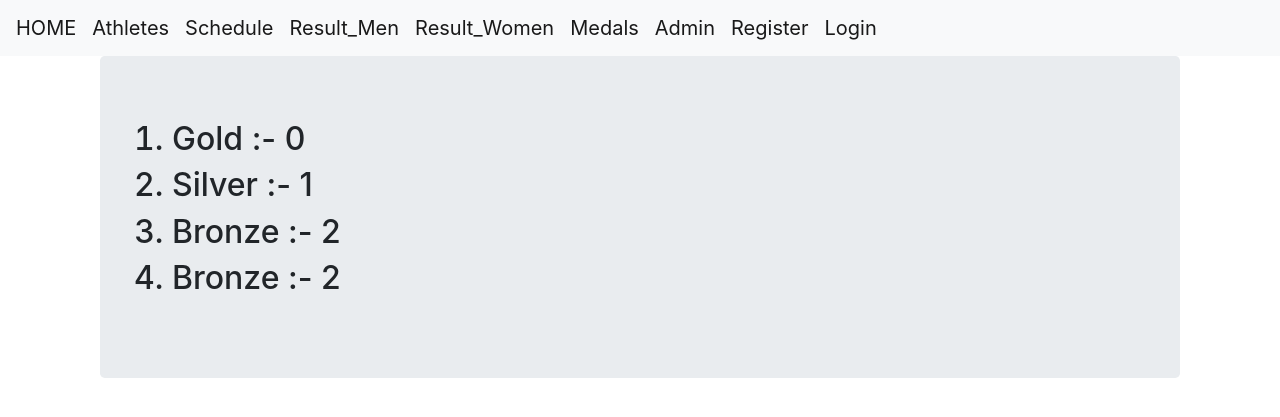
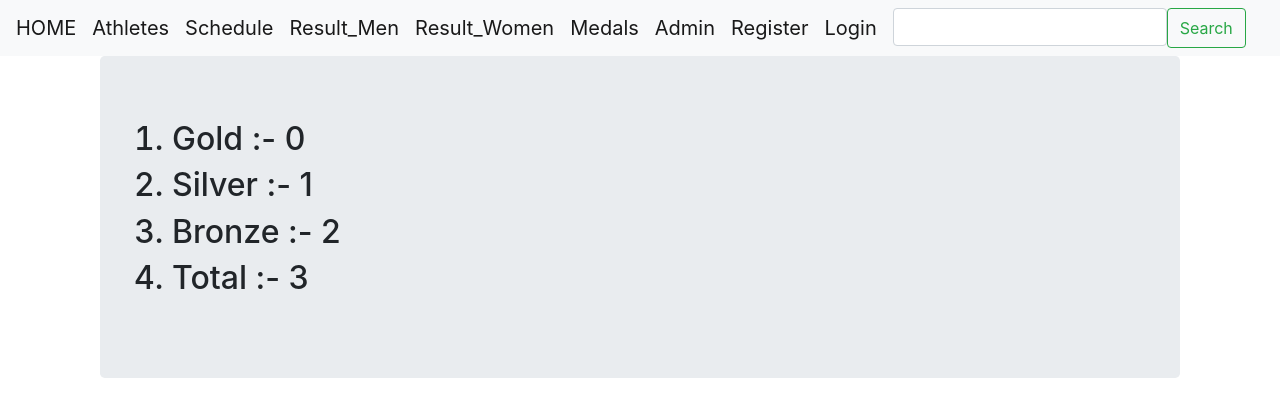
Before and after one commit to manohar2509/Sports-Management-System, a Django app: page /sangarsh/medals/8/ in a window 1280 px wide. Shown: the top 417 px of the page. Run offline with Django 3.2, Linux system fonts and the light colour scheme; data comes from the database, SQL or seed files in the repository; both versions use the stored data as it was after the commit; some libraries are stand-ins or nearby versions.

Commit message:
commit-3

```diff
--- a/basic_app/admin.py
+++ b/basic_app/admin.py
@@ -12,10 +12,12 @@ class mymodel(admin.ModelAdmin):
 class mymodel1(admin.ModelAdmin):
     list_display = ['sport','gold_medal','silver_medal','bronze_medal']
     list_editable = ['gold_medal','silver_medal','bronze_medal']
+    # i = 'gold_medal'+'silver_medal'+'bronze_medal'
 class mymodel2(admin.ModelAdmin):
     model=Medals
     list_display = ['country','gold_medal','silver_medal','bronze_medal','total_medals']
     list_editable = ['gold_medal','silver_medal','bronze_medal','total_medals']
+    #prepopulated_fields = {'total_medals':sum(['gold_medal','silver_medal','bronze_medal'])}
 admin.site.register(UserProfileInfo,mymodel)
 admin.site.register(Result_Men,mymodel1)
 admin.site.register(Result_Women,mymodel1)
--- a/basic_app/models.py
+++ b/basic_app/models.py
@@ -96,6 +96,14 @@ class Medals(models.Model):
     silver_medal = models.PositiveIntegerField(default=0)
     bronze_medal = models.PositiveIntegerField(default=0)
     total_medals = models.PositiveIntegerField(default=0)
+    # @property
+    # def total_medals(self):
+    #     total_medals = self.gold_medal + self.silver_medal + self.silver_medal
+    #     return total_medals
+    def save(self):
+        self.total_medals=0
+        self.total_medals = self.gold_medal + self.silver_medal + self.silver_medal
+        return super(Medals, self).save()
     class Meta:
         ordering = ['gold_medal','silver_medal','bronze_medal','total_medals']
     def __str__(self):
--- a/basic_app/urls.py
+++ b/basic_app/urls.py
@@ -6,6 +6,7 @@ urlpatterns = [
  path('room_list',views.RoomListView,name = 'room'),
  path('booking_list/',views.BookingListView.as_view(),name = 'booking'),
  path('room/<category>/',views.RoomDetailView.as_view(),name = 'RoomDetailView'),
+ path('search/',views.search,name='search'),
  #path('book/',views.BookingView,name = 'avail'),
  path('schedule',views.schedule,name = 'schedule'),
  path('booking_list/<int:pk>/',views.BookingDetailView.as_view(),name = "book_detail"),
--- a/basic_app/views.py
+++ b/basic_app/views.py
@@ -153,7 +153,13 @@ def BookingView(request):
             book_form = availform()
       return render(request,"basic_app/avail_form.html",{"book_form":book_form,"booked":booked})
 
-
+def search(request):
+    if request.method == 'POST':
+        searched = request.POST['search']
+        athlete = models.UserProfileInfo.objects.filter(user__username__icontains = searched)
+        return render(request,"basic_app/search.html",{'searched':searched,'athlete':athlete})
+    else:
+        return render(request,"basic_app/search.html",{})
 def register(request):
 
     registered = False
--- a/templates/basic_app/base.html
+++ b/templates/basic_app/base.html
@@ -32,6 +32,11 @@
         {% else %}
         <a class="navbar-brand" href="{% url 'basic_app:user_login' %}">Login</a>
         {% endif %}
+        <form class="d-flex" method="POST"action="{% url 'basic_app:search' %}">
+          {% csrf_token %}
+          <input class="form-control me-2" type = "search" palceholder = "search"arial-label="search" name="search">
+          <button class="btn btn-outline-success"type="submit">Search</button>
+        </form>
     </nav>
 
     <div class="container">
--- a/templates/basic_app/medals_detail.html
+++ b/templates/basic_app/medals_detail.html
@@ -9,7 +9,7 @@
         <h2><li>Gold :- {{medals_detail.gold_medal}}</li></h2>
         <h2><li>Silver :- {{medals_detail.silver_medal}}</li></h2>
         <h2><li>Bronze :- {{medals_detail.bronze_medal}}</li></h2>
-        <h2><li>Bronze :- {{medals_detail.total_medals}}</li></h2>
+        <h2><li>Total :- {{medals_detail.gold_medal| add:medals_detail.silver_medal|add:medals_detail.bronze_medal}}</li></h2>
       </ol>
 
   </div>
```
Also changed, not shown: templates/basic_app/search.html (added, +12 -0 lines), db.sqlite3.
